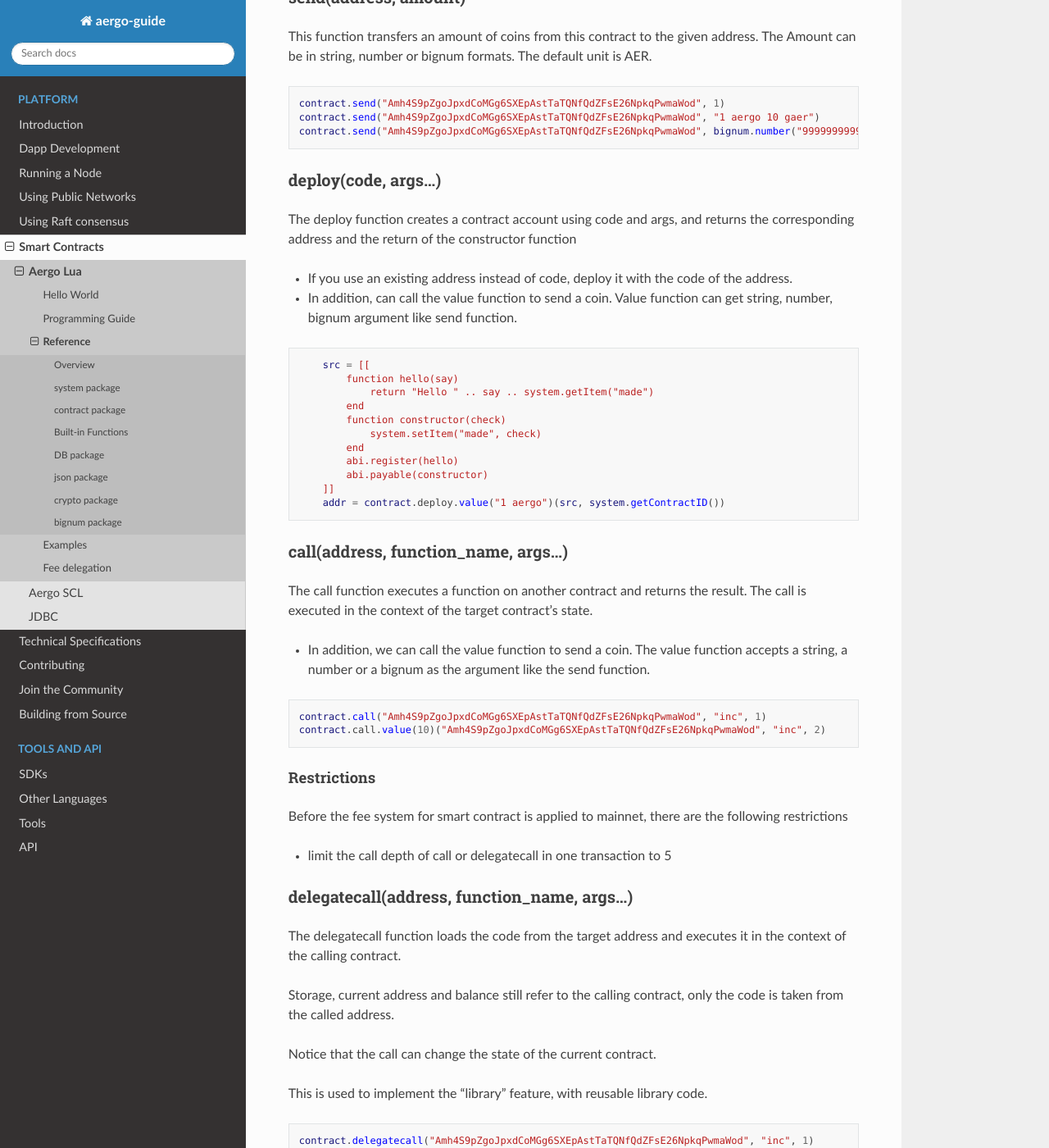
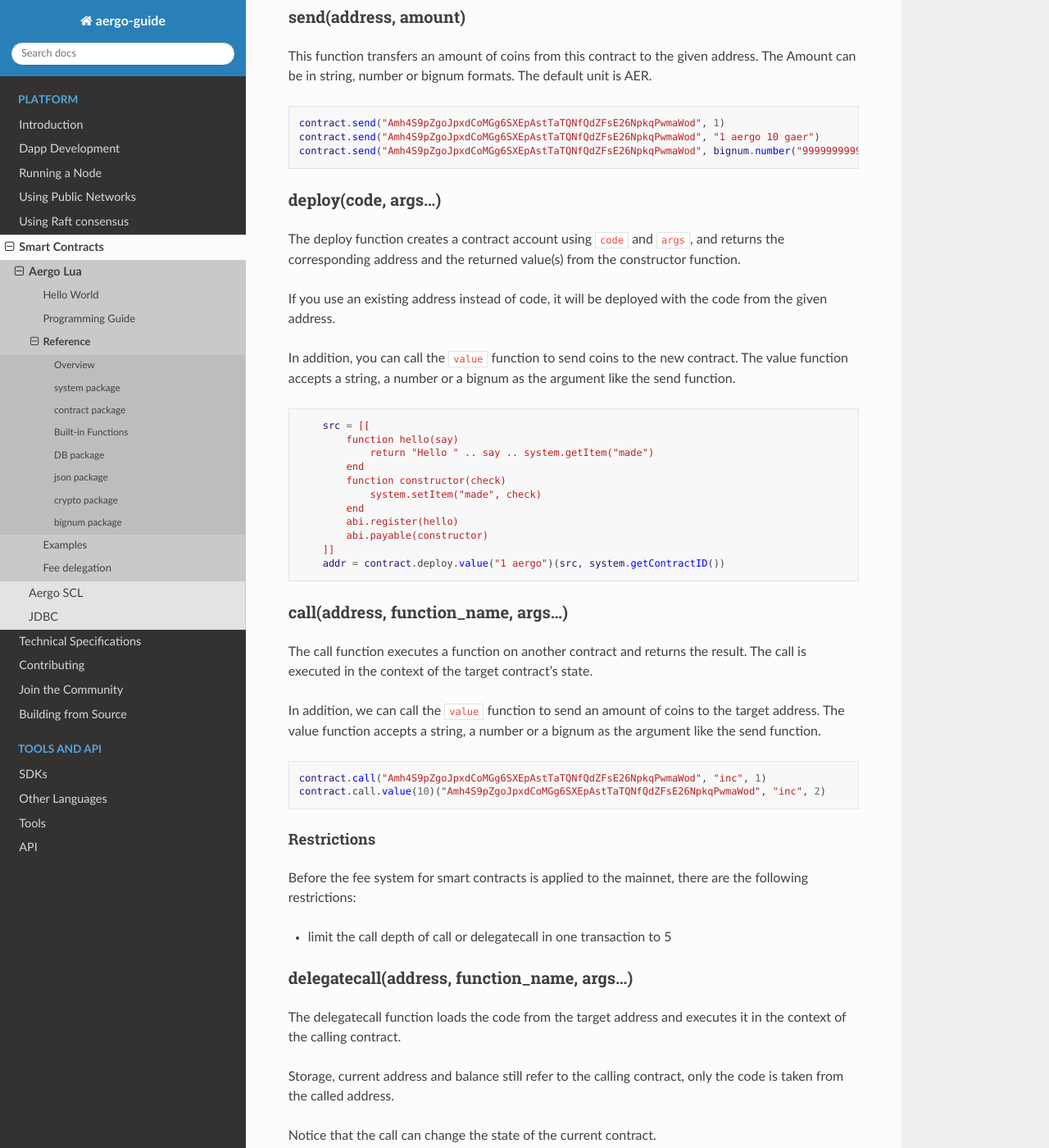
Before and after one commit to aergoio/guide, a Sphinx documentation site: the page built from source/smart-contracts/lua/reference.md, in a window 1280 px wide and 1400 px high, scrolled down 2532 px. Shown: the whole window at 82% size. Built offline with Sphinx 7.4.7 and the Read the Docs theme 2.0.0, drawn with Linux system fonts in a browser that asks for light colours; some of the changed text lies outside the part shown.

Commit message:
Update reference.md

````diff
--- a/source/smart-contracts/lua/reference.md
+++ b/source/smart-contracts/lua/reference.md
@@ -58,9 +58,10 @@ This function returns caller address of current contract
 This function return if address is contract then true else false. when address is invalid then raise error
 ### setItem(key, value)
 This function sets the value corresponding to key to the storage belonging to current contract
-* restriction
-  * key type string only (number type is implicitly converted to string)
-  * value type available : number, string, table
+
+Restrictions:
+* key type can only be string (number type is implicitly converted to string)
+* value type can be: number, string, table
 ### getItem(key)
 This function returns the value corresponding to key in storage belonging to current contract
 * If there is no value corresponding to key, it returns nil.
@@ -74,16 +75,21 @@ This packages provides contract operation
 ### send(address, amount)
 This function transfers an amount of coins from this contract to the given address.
 The Amount can be in string, number or bignum formats. The default unit is AER.
+
 ```lua
 contract.send("Amh4S9pZgoJpxdCoMGg6SXEpAstTaTQNfQdZFsE26NpkqPwmaWod", 1)
 contract.send("Amh4S9pZgoJpxdCoMGg6SXEpAstTaTQNfQdZFsE26NpkqPwmaWod", "1 aergo 10 gaer")
 contract.send("Amh4S9pZgoJpxdCoMGg6SXEpAstTaTQNfQdZFsE26NpkqPwmaWod", bignum.number("999999999999999"))
 ```
+
 ### deploy(code, args...)
-The deploy function creates a contract account using code and args, and returns the corresponding address and the return of the constructor function
-* If you use an existing address instead of code, deploy it with the code of the address.
-* In addition, can call the value function to send a coin.
-Value function can get string, number, bignum argument like send function.
+The deploy function creates a contract account using `code` and `args`, and returns the corresponding address and the returned value(s) from the constructor function.
+
+If you use an existing address instead of code, it will be deployed with the code from the given address.
+
+In addition, you can call the `value` function to send coins to the new contract.
+The value function accepts a string, a number or a bignum as the argument like the send function.
+
 ```lua
     src = [[
         function hello(say)
@@ -97,10 +103,11 @@ Value function can get string, number, bignum argument like send function.
     ]]
     addr = contract.deploy.value("1 aergo")(src, system.getContractID())
 ```
+
 ### call(address, function_name, args...)
 The call function executes a function on another contract and returns the result. The call is executed in the context of the target contract's state.
 
-* In addition, we can call the value function to send a coin.
+In addition, we can call the `value` function to send an amount of coins to the target address.
 The value function accepts a string, a number or a bignum as the argument like the send function.
 
 ```lua
@@ -109,7 +116,7 @@ contract.call.value(10)("Amh4S9pZgoJpxdCoMGg6SXEpAstTaTQNfQdZFsE26NpkqPwmaWod",
 ```
 
 #### Restrictions
-Before the fee system for smart contract is applied to mainnet, there are the following restrictions
+Before the fee system for smart contracts is applied to the mainnet, there are the following restrictions:
 - limit the call depth of call or delegatecall in one transaction to 5
 
 ### delegatecall(address, function_name, args...)
@@ -126,7 +133,7 @@ contract.delegatecall("Amh4S9pZgoJpxdCoMGg6SXEpAstTaTQNfQdZFsE26NpkqPwmaWod", "i
 ```
 
 #### Restrictions
-Before the fee system for smart contract is applied to mainnet, there are the following restrictions
+Before the fee system for smart contracts is applied to the mainnet, there are the following restrictions:
 - limit the call depth of call or delegatecall in one transaction to 5
 
 ### pcall(fn, args...)
@@ -156,15 +163,18 @@ contract.balance("Amh4S9pZgoJpxdCoMGg6SXEpAstTaTQNfQdZFsE26NpkqPwmaWod")
 ```
 
 ### event(eventName, args...)
-This function causes eventName and args to remain in the contract result receipt.
-The user can search for the event and receive notification of the event with RPC when the receipt is added to the blockchain.
+This function fires an event containing `eventName` and `args`.
+The event is recorded in the blockchain in the contract result receipt.
+It is also broadcasted to all the listening applications connected to the blockchain network that have subscribed to this event.
+
+The user can search for events that happened in the past and also receive notifications of new events by using RPC.
 
 ```lua
 contract.event("send", 1, "toaddress")
 ```
 
 #### Restrictions
-Before the fee system for smart contract is applied to mainnet, there are the following restrictions
+Before the fee system for smart contracts is applied to the mainnet, there are the following restrictions:
 - limit length of event name to 64
 - limit size of event argument to 4k
 - limit the number of events in one transaction to 50
````
Also changed, not shown: other parts of source/smart-contracts/lua/reference.md (+1 -1 lines).
